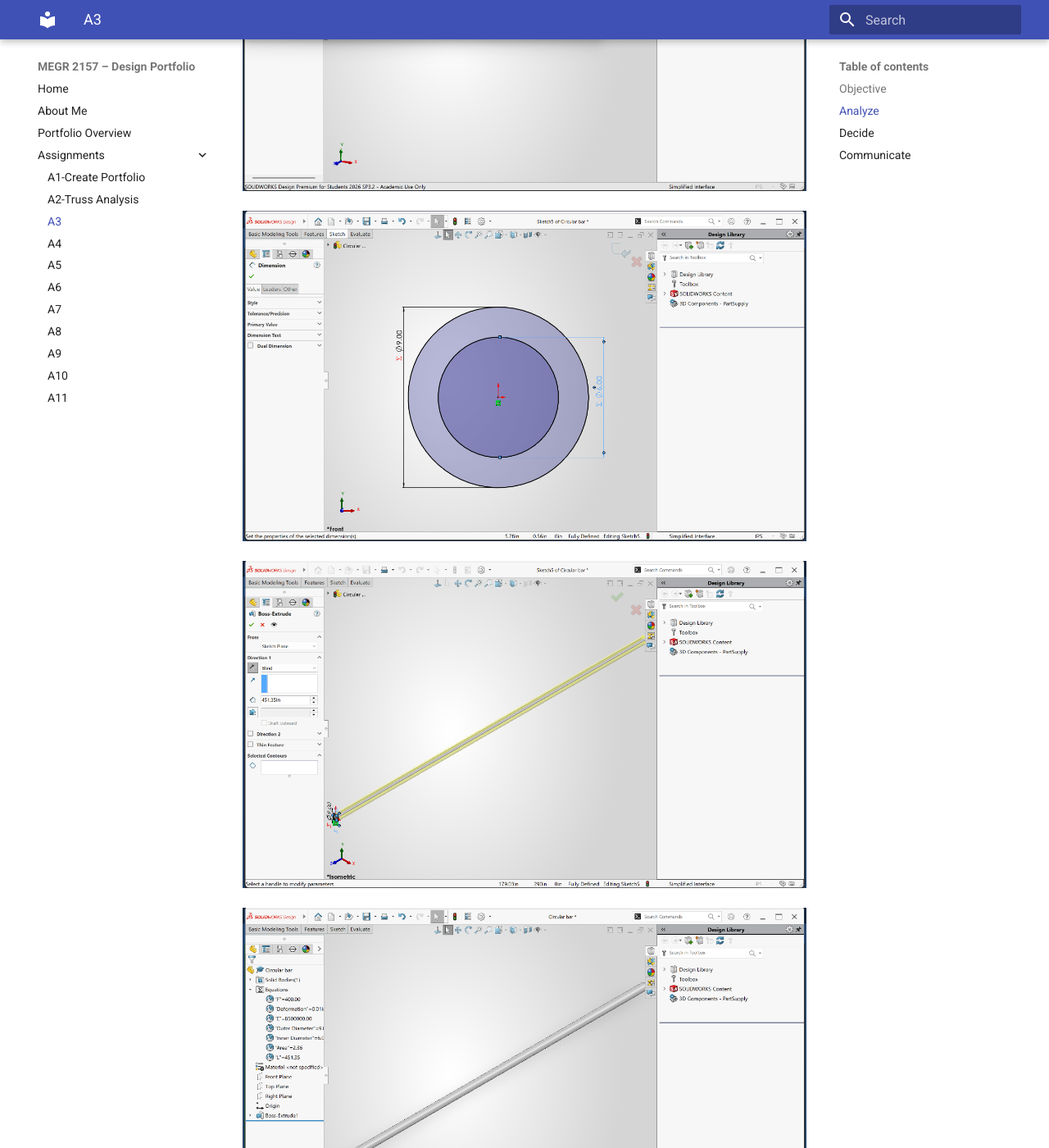
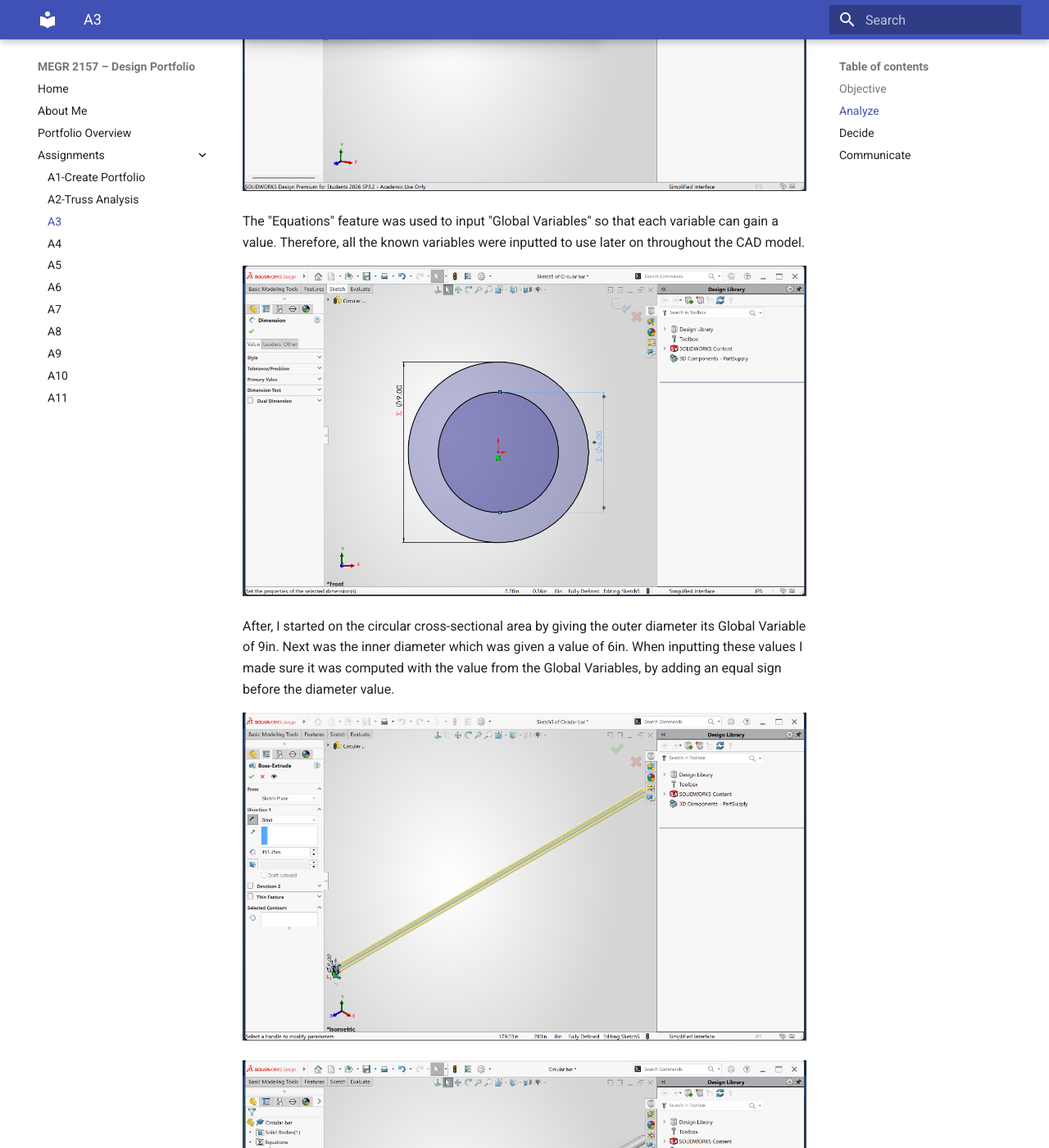
Before and after one commit to Jeffrey-Mendoza/megr2157-portfolio, an MkDocs documentation site: the page built from docs/assignments/A03/index.md, in a window 1280 px wide and 1400 px high, scrolled down 619 px. Shown: the whole window at 82% size. Built offline with MkDocs 1.6.1 and Material for MkDocs 9.7.7, drawn with Linux system fonts in a browser that asks for light colours.

Commit message:
Enhance analysis section with global variables details
Added explanations for the use of global variables and their application in the CAD model.

```diff
--- a/docs/assignments/A03/index.md
+++ b/docs/assignments/A03/index.md
@@ -6,7 +6,11 @@ Design for stiffness by designing a bar using two types of analysis, axial defle
 ## Analyze
 ![My Image](globalvariables.png)
 
+The "Equations" feature was used to input "Global Variables" so that each variable can gain a value. Therefore, all the known variables were inputted to use later on throughout the CAD model.
+
 ![My Image](roddiameter.png)
+
+After, I started on the circular cross-sectional area by giving the outer diameter its Global Variable of 9in. Next was the inner diameter which was given a value of 6in. When inputting these values I made sure it was computed with the value from the Global Variables, by adding an equal sign before the diameter value.
 
 ![My Image](extrusion.png)
 
```
